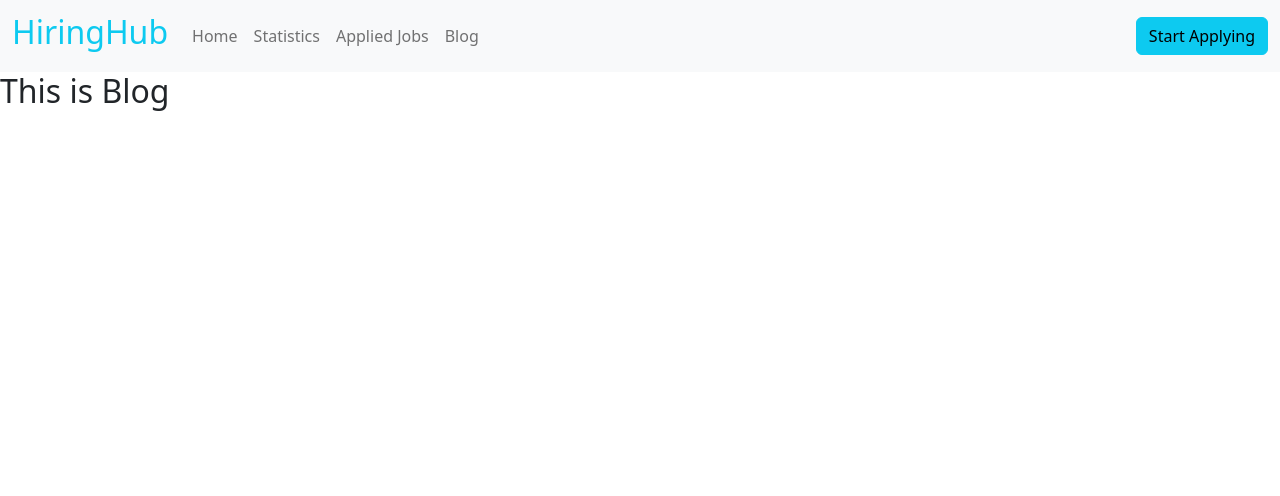
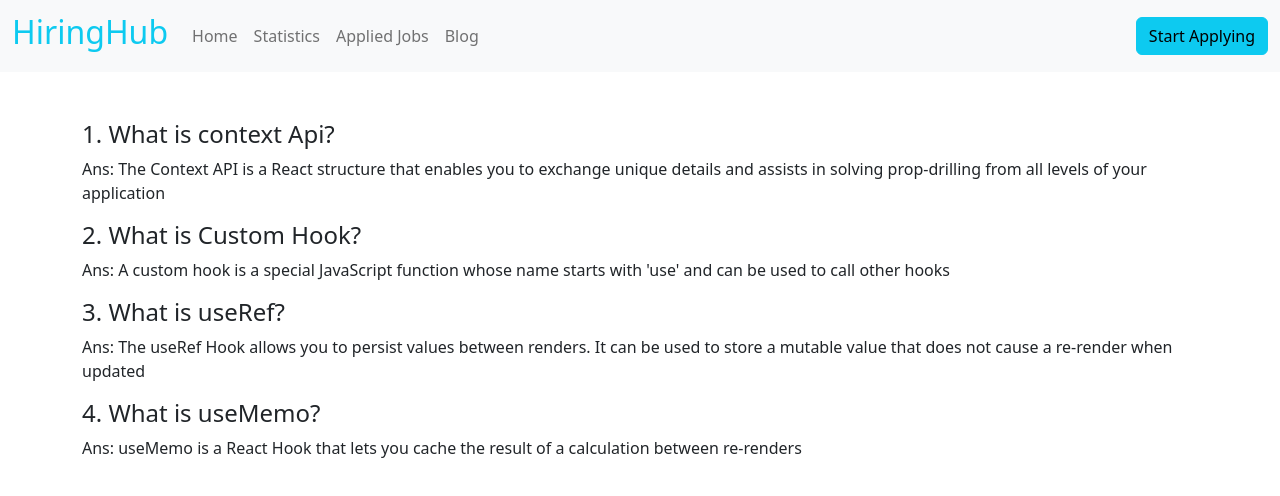
Before and after one commit to propa-zaman/hiring-hub, a React (Vite) app: page /blog in a window 1280 px wide. Shown: the top 496 px of the page. Built offline with nearby package versions, Linux system fonts and the light colour scheme.

Commit message:
statistics section complete

```diff
--- a/package.json
+++ b/package.json
@@ -17,6 +17,7 @@
     "react-bootstrap": "^2.7.2",
     "react-dom": "^18.2.0",
     "react-router-dom": "^6.10.0",
+    "recharts": "^2.5.0",
     "sort-by": "^1.2.0"
   },
   "devDependencies": {
--- a/src/Components/Blog/Blog.jsx
+++ b/src/Components/Blog/Blog.jsx
@@ -2,8 +2,33 @@ import React from 'react';
 
 const Blog = () => {
     return (
-        <div>
-            <h2>This is Blog</h2>
+        <div className='container d-flex flex-column justify-content-center align-items-start mt-5'>
+            <h1 className="fs-4">
+        1. What is context Api?
+      </h1>
+      <p>
+        Ans: The Context API is a React structure that enables you to exchange
+        unique details and assists in solving prop-drilling from all levels of
+        your application
+      </p>
+      <h1 className="fs-4">
+        2. What is Custom Hook?
+      </h1>
+      <p >
+        Ans: A custom hook is a special JavaScript function whose name starts
+        with 'use' and can be used to call other hooks{" "}
+      </p>
+      <h1 className="fs-4"> 3. What is useRef?</h1>
+      <p >
+        Ans: The useRef Hook allows you to persist values between renders. It
+        can be used to store a mutable value that does not cause a re-render
+        when updated
+      </p>
+      <h1 className="fs-4"> 4. What is useMemo?</h1>
+      <p >
+        Ans: useMemo is a React Hook that lets you cache the result of a
+        calculation between re-renders
+      </p>
         </div>
     );
 };
--- a/src/Components/JobsDetaills/JobsDetails.jsx
+++ b/src/Components/JobsDetaills/JobsDetails.jsx
@@ -1,13 +1,24 @@
-import React from 'react';
-import { useLoaderData } from 'react-router-dom';
+import React, { useEffect, useState } from 'react';
+import { useLoaderData, useParams } from 'react-router-dom';
 
 const JobsDetails = () => {
-    const job = useLoaderData();
 
+    const params = useParams();
+    console.log(params.jobId);
+
+    const [job, setJob] = useState([]);
+    useEffect(() => {
+        fetch('/public/jobs.json')
+            .then(res => res.json())
+            .then(data => {
+                const jobData = data.find(job => job.id === params.jobId);
+                console.log(jobData);
+            })
+        }, [])
     return (
-        <div>
+        <div className='container text-center mt-5 mx-auto'>
             <h3 className='fw-bold'>Job Details</h3>
-            <p><span className='fw-bold'>Job description: </span>{job.job_description}</p>
+            <p className='mt-5'><span className='fw-bold'>Job description: </span>{job.job_description}</p>
             <p><span className='fw-bold'>Job responsibility: </span>{job.job_responsibility}</p>
             <h6>Educational Requirements:</h6>
             <p>{job.educational_requirements}</p>
--- a/src/Components/Statistics/Statistics.jsx
+++ b/src/Components/Statistics/Statistics.jsx
@@ -1,9 +1,36 @@
 import React from 'react';
+import { PieChart, Pie, Legend, Tooltip, ResponsiveContainer } from 'recharts';
+
+const data01 = [
+    { name: 'Assignment 1', value: 57 },
+    { name: 'Assignment 2', value: 59 },
+    { name: 'Assignment 3', value: 58 },
+    { name: 'Assignment 4', value: 43 },
+    { name: 'Assignment 5', value: 58 },
+    { name: 'Assignment 6', value: 53 },
+    { name: 'Assignment 7', value: 60 },
+    { name: 'Assignment 8', value: 57 },
+];
 
 const Statistics = () => {
     return (
-        <div>
-            <h2>This is statistics</h2>
+        <div className='d-flex flex-column align-items-center justify-content-center'>
+            <h3 className='fw-bold text-center mt-5'>Assignment Marks in Pie Chart</h3>
+
+                <PieChart width={400} height={400}>
+                    <Pie
+                        dataKey="value"
+                        isAnimationActive={true}
+                        data={data01}
+                        cx="50%"
+                        cy="50%"
+                        outerRadius={100}
+                        fill="#8884d8"
+                        label
+                    />
+                    <Tooltip />
+                </PieChart>
+
         </div>
     );
 };
--- a/src/main.jsx
+++ b/src/main.jsx
@@ -33,8 +33,7 @@ const router = createBrowserRouter([
       },
       {
         path: "job/:jobId",
-        element: <JobsDetails></JobsDetails>,
-        loader: ({params}) => fetch(`jobs.json/${params.jobId}`)
+        element: <JobsDetails></JobsDetails>
       },
       {
         path: "catagories",
```
Also changed, not shown: 1 other file (tests, documents, lock files or other folders).
